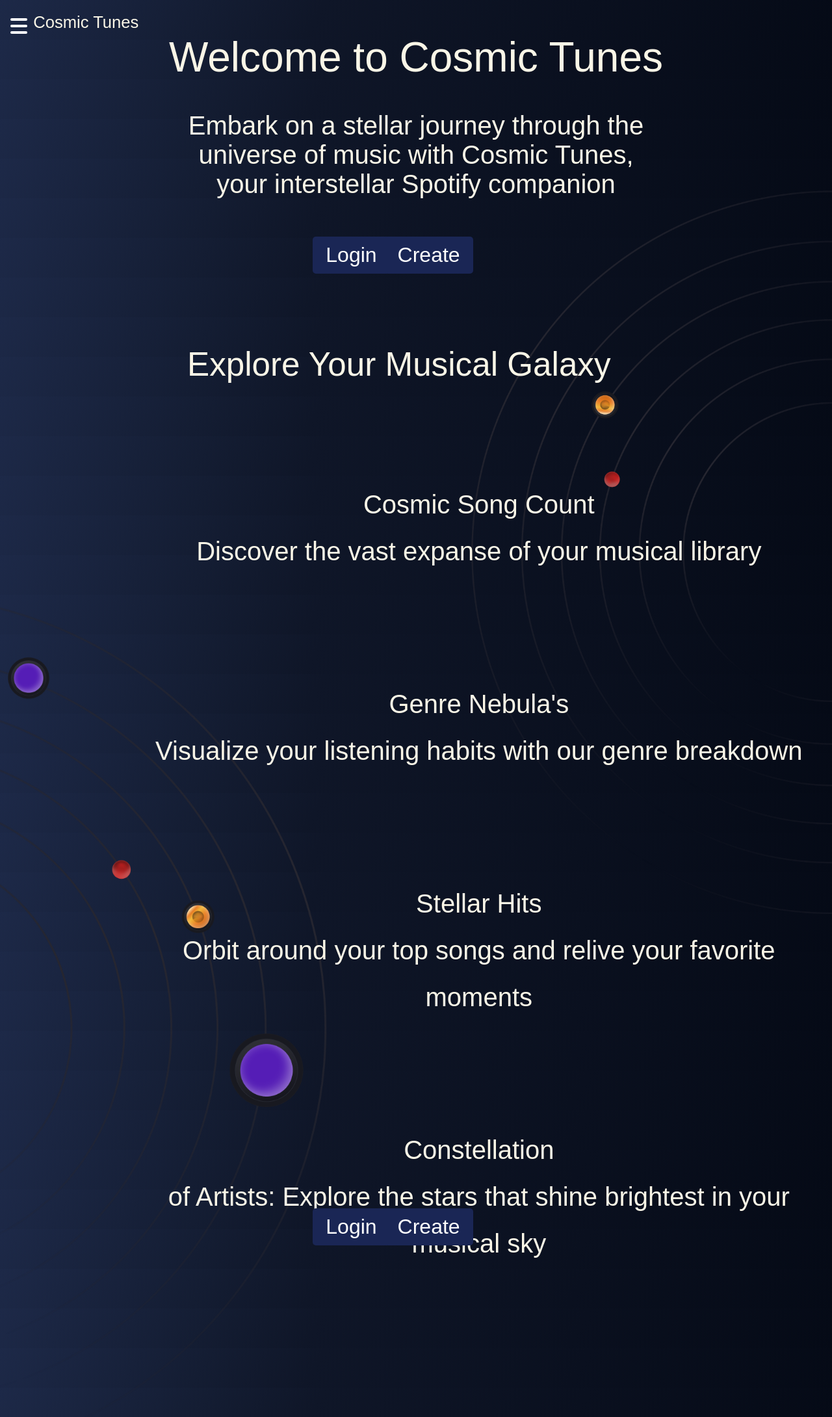
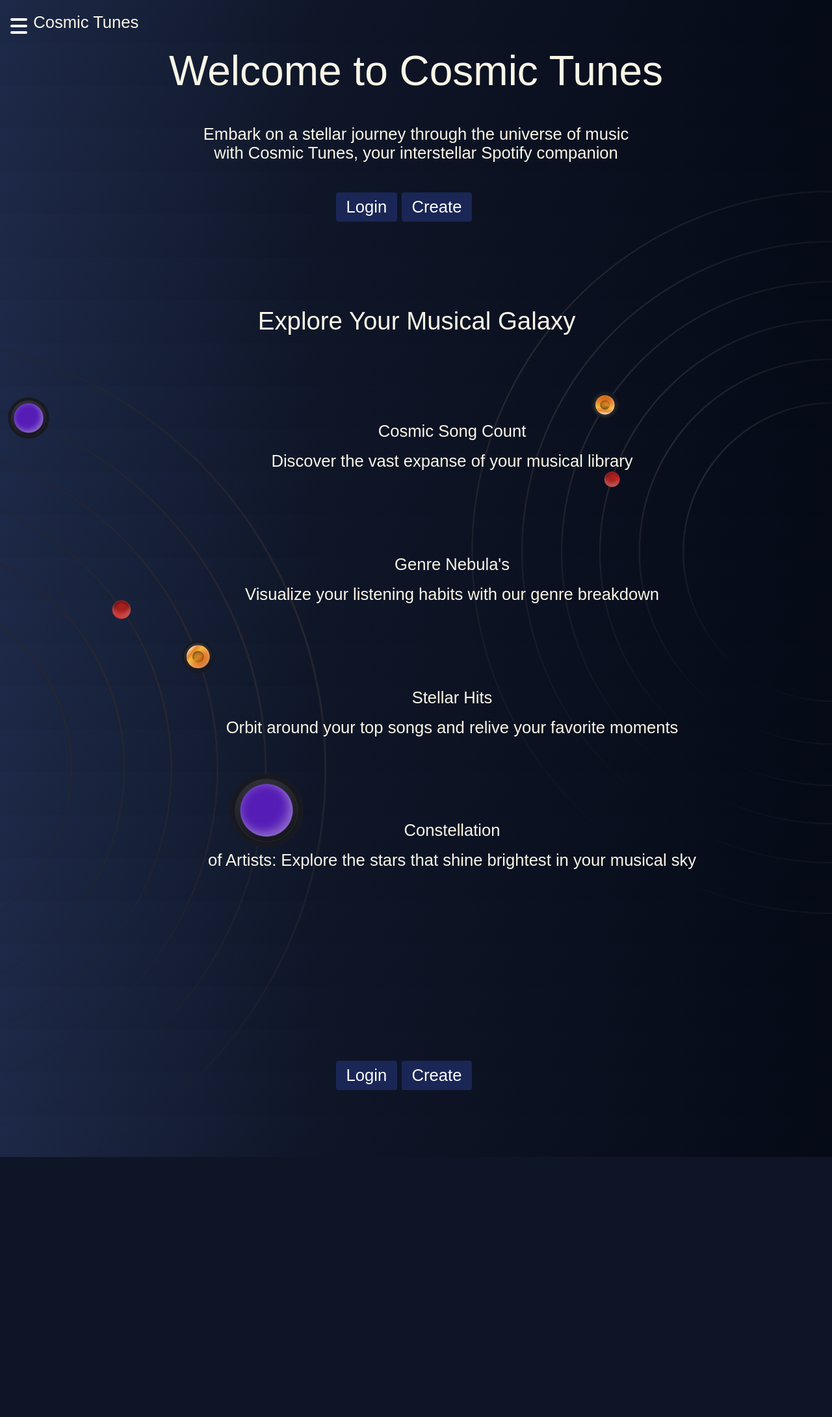
Before and after one commit to R0M-GH/Spotify_Wrapped, a Django app: page /welcome/ in a window 1280 px wide. Shown: the whole page at 65% size. After the commit the page ends 1780 px from the top, so only its background shows below. Run offline with Django 5.2, Linux system fonts and the light colour scheme.

Commit message:
welcome page

```diff
--- a/main/static/Spotify_Wrapper/welcome.css
+++ b/main/static/Spotify_Wrapper/welcome.css
@@ -7,10 +7,10 @@ body {
 }
 header {
     background-color: transparent;
-    padding: 20px 0;
+    padding: 20vh 0;
     text-align: center;
     position: absolute;
-    width: 100%;
+    width: 100vw;
     top: 0;
     left: 0;
       z-index: 9999;
@@ -23,6 +23,7 @@ header {
   text-decoration: none;
   left: 4vw;
   z-index: 9999;
+  top: 2.5vh;
 
 }
 .CosmicTunes:hover {
@@ -37,57 +38,54 @@ color: #faf6e7;
 text-align: center;
 font-family: 'ChakraPetch-Regular', sans-serif;
 font-size: 5vw;
-font-weight: 400;
 position: relative;
-margin-bottom: -5%;
-margin-top: 4%;
+margin-bottom: -10vh;
+margin-top: 9vh;
     z-index: 5000;
 }
 .wt {
-width: 55%;
-left: 22.5%;
-top:15%;
+width: 55vw;
+left: 22.5vw;
+top:15vh;
 color: #faf6e7;
 text-align: center;
 font-family: 'ChakraPetch-Regular', sans-serif;
 position: absolute;
-margin-bottom: -5%;
-margin-top: 4%;
+margin-bottom: -10vh;
+margin-top: 9vh;
     z-index: 5000;
 height: 482px;
-    font-size: 40px;
-font-weight: 400;
-    transform-origin: 0 0;
+    font-size: 2vw;
 }
 .ws1 {
-  top: 10%;
+  top: 10vh;
    user-select: none;
   display: flex;
   flex-direction: column;
   background-color: transparent;
   align-items: center;
-  right:0%;
+  right:0vw;
   position: absolute;
   z-index: 1;
     height: calc(200vh - 60px);
   img {
-    width: 50%; /
+    width: 50vw; /
     height: auto;
   }
 }
 .ws2 {
-  top:80%;
+  top:30vh;
    user-select: none;
   display: flex;
   flex-direction: column;
   background-color: transparent;
   align-items: center;
-  left:0%;
+  left:0vw;
   position: absolute;
   z-index: 1;
     height: calc(200vh - 60px);
   img {
-    width: 50%; /
+    width: 50vw; /
     height: auto;
   }
 }
@@ -97,15 +95,16 @@ font-weight: 400;
   background-color: #334AA8;
   position: absolute;
   border: none;
-  right: 53%;
-  top: 45%;
+  right: 51vw;
+  top: 33vh;
   color: white;
-  padding: 10px 20px;
+  padding: 1vh 2vh;
   text-align: center;
+  align-items: center;
   text-decoration: none;
-  font-size: 32px;
-  margin: 4px 2px;
-  border-radius: 5px;
+  font-size: 2vw;
+  margin: 4vh 2vh;
+  border-radius: .5vh;
   z-index: 9999;
   animation: blinkBackground 3s infinite;
 }
@@ -118,15 +117,15 @@ font-weight: 400;
   background-color: #334AA8;
   position: absolute;
   border: none;
-  right: 43%;
-  top: 45%;
+  right: 42vw;
+  top: 33vh;
   color: white;
-  padding: 10px 20px;
+  padding: 1vh 2vh;
   text-align: center;
   text-decoration: none;
-  font-size: 32px;
-  margin: 4px 2px;
-  border-radius: 5px;
+  font-size: 2vw;
+  margin: 4vh 2vh;
+  border-radius: .5vh;
   z-index: 9999;
   animation: blinkBackground 3s infinite;
 }
@@ -135,31 +134,30 @@ font-weight: 400;
     background-color: #243372;
 }
 .explore {
-top:60%;
-left: 22.5%;
+top:50vh;
+left: 31vw;
 color: #faf6e7;
 text-align: center;
 font-family: 'ChakraPetch-Regular', sans-serif;
-font-size: 4vw;
-font-weight: 400;
+font-size: 3vw;
 position: absolute;
-margin-bottom: -5%;
-margin-top: 4%;
+margin-bottom: -10vh;
+margin-top: 9vh;
     z-index: 5000;
 }
 
 .text {
     list-style-type: none;
-    padding-left: 40px;        /* Add some left padding to separate the bullets */
-    font-size: 40px;           /* Adjust the font size */
+    padding-left: 40vh;        /* Add some left padding to separate the bullets */
+    font-size: 2vw;           /* Adjust the font size */
     color: #faf6e7;            /* Text color */
     font-family: 'ChakraPetch-Regular', sans-serif;
     text-align: center;
     position: absolute;
     z-index: 5000;
-    left: 12%;
-    top: 90%;
-    margin-top: 20px;          /* Add some margin at the top */
+    left: 0vw;
+    top: 60vh;
+    margin-top: 20vh;          /* Add some margin at the top */
 }
 
 .text li {
@@ -177,15 +175,15 @@ margin-top: 4%;
   background-color: #334AA8;
   position: absolute;
   border: none;
-  right: 53%;
-  bottom: -140%;
+  right: 51vw;
+  top: 200vh;
   color: white;
-  padding: 10px 20px;
+  padding: 1vh 2vh;
   text-align: center;
   text-decoration: none;
-  font-size: 32px;
-  margin: 4px 2px;
-  border-radius: 5px;
+  font-size: 2vw;
+  margin: 4vh 2vh;
+  border-radius: .5vh;
   z-index: 9999;
   animation: blinkBackground 3s infinite;
 }
@@ -198,15 +196,15 @@ margin-top: 4%;
  background-color: #334AA8;
  position: absolute;
  border: none;
-  right: 43%;
-  bottom: -140%;
+ right: 42vw;
+ top: 200vh;
  color: white;
-  padding: 10px 20px;
+ padding: 1vh 2vh;
  text-align: center;
  text-decoration: none;
-  font-size: 32px;
-  margin: 4px 2px;
-  border-radius: 5px;
+ font-size: 2vw;
+ margin: 4vh 2vh;
+ border-radius: .5vh;
  z-index: 9999;
  animation: blinkBackground 3s infinite;
 }
```
Also changed, not shown: main/static/Spotify_Wrapper/Image/welcom1.jpg (added). Lines whose indentation alone changed are shown as unchanged.
